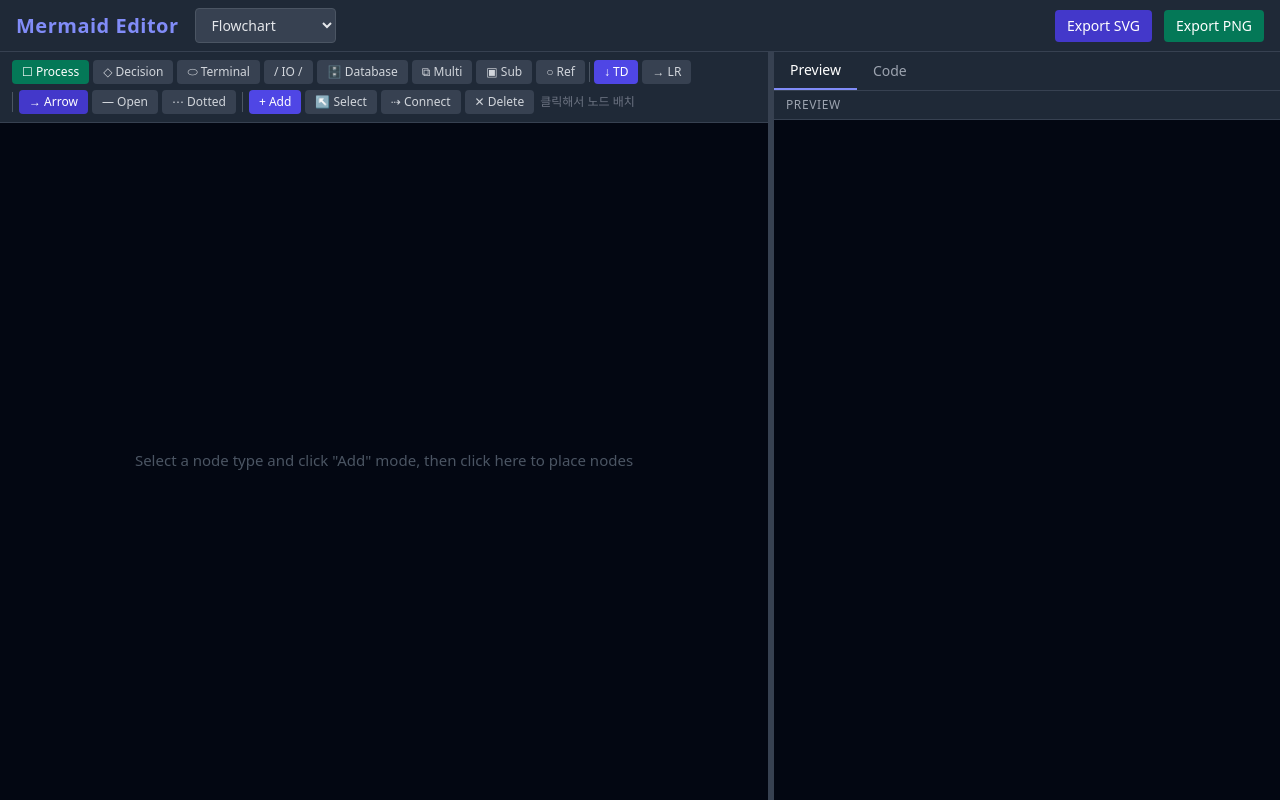
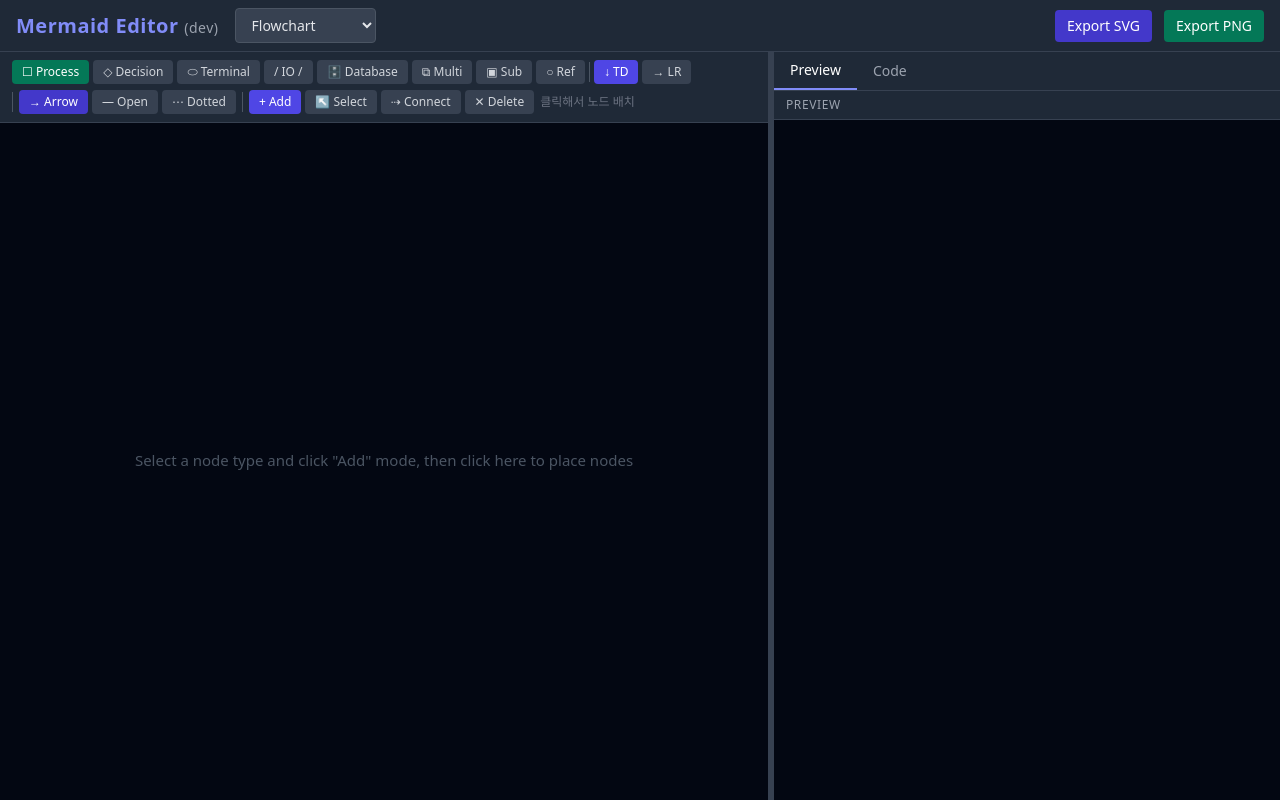
Before and after one commit to crowrule/mermaid-editor, a Vue app: page / in a window 1280 px wide. Built offline with nearby package versions, Linux system fonts and the light colour scheme.

Commit message:
Add Version Info
Temporary marking : (dev)

```diff
--- a/src/App.vue
+++ b/src/App.vue
@@ -238,7 +238,7 @@ function handleCodeChange(code) {
   <div class="flex flex-col h-screen bg-gray-900 text-gray-100">
     <!-- ── header ── -->
     <header class="flex items-center gap-4 px-4 py-2 bg-gray-800 border-b border-gray-700 shrink-0">
-      <h1 class="text-xl font-bold text-indigo-400 tracking-wide">Mermaid Editor</h1>
+      <h1 class="text-xl font-bold text-indigo-400 tracking-wide">Mermaid Editor <span class="text-gray-400 font-normal text-sm">(dev)</span></h1>
 
       <select
         :value="diagramType"
```
